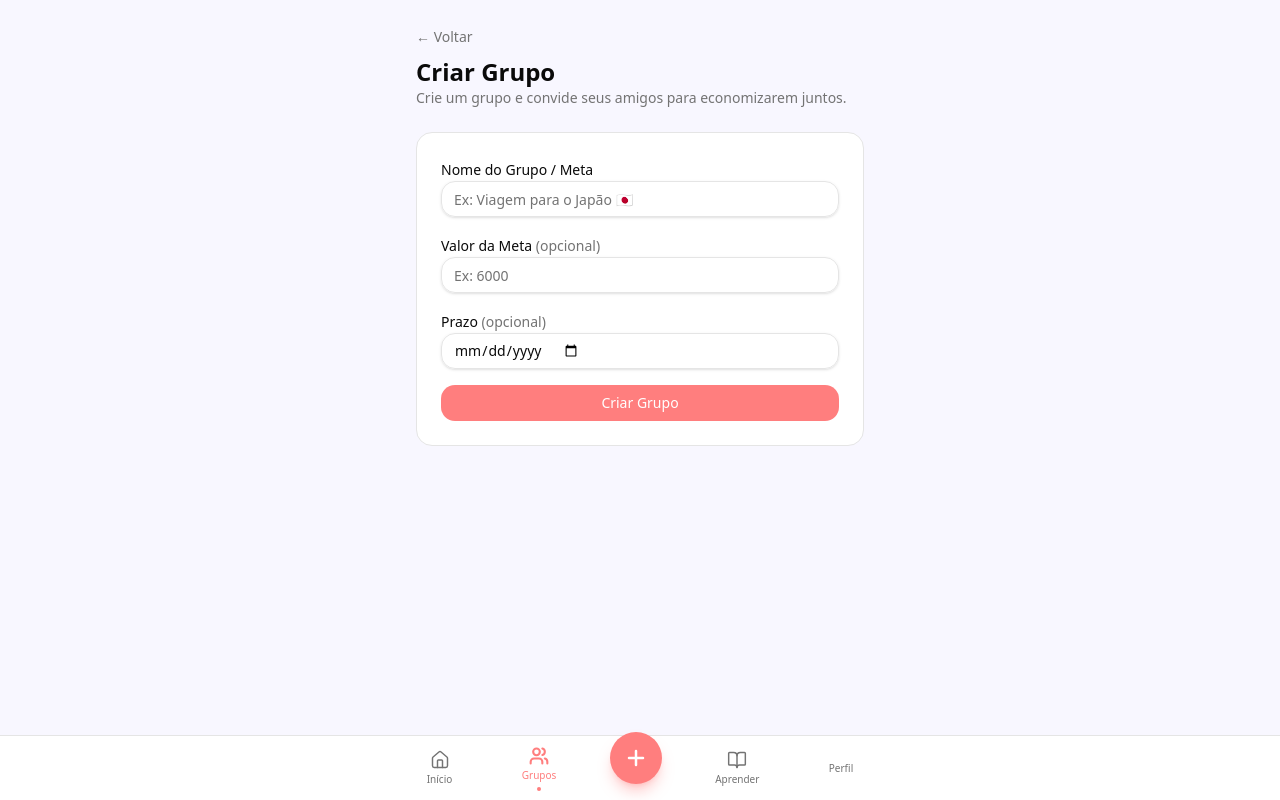
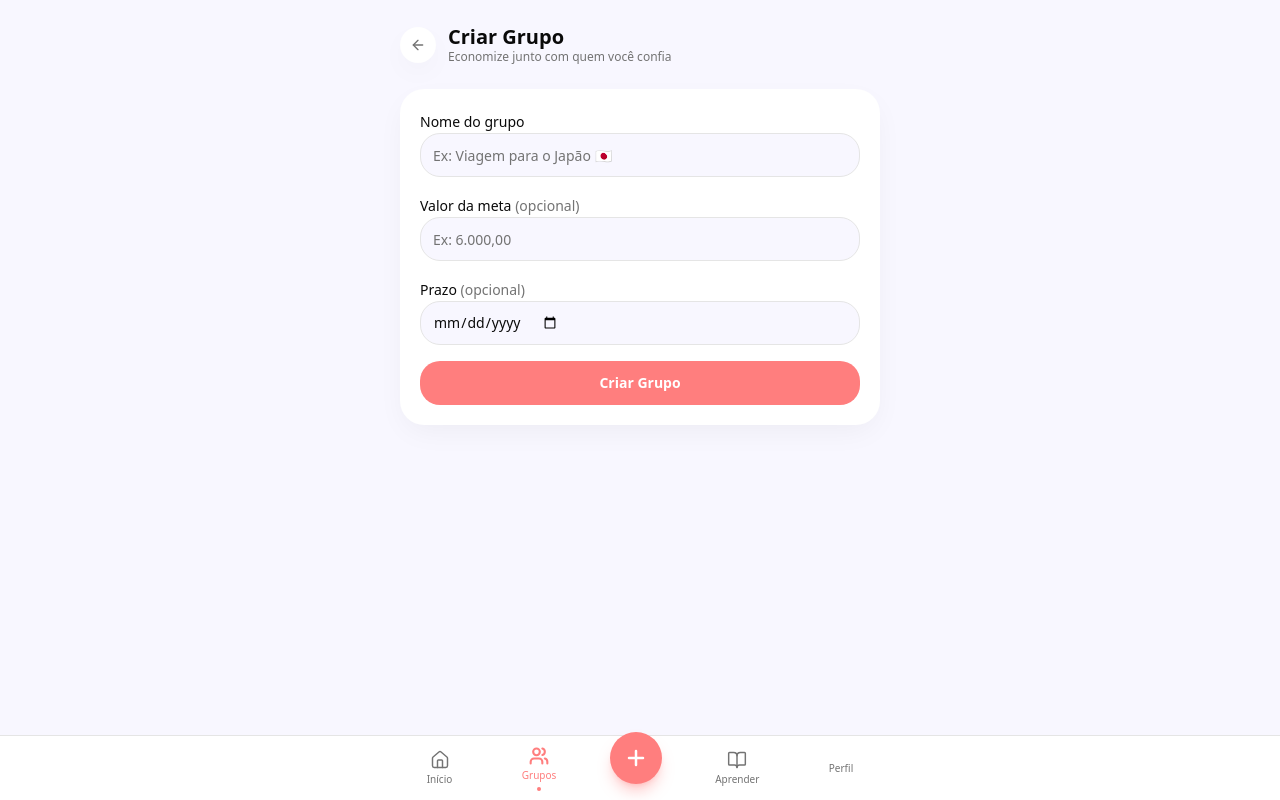
Before and after one commit to araujoerick/poupa-juntos, a Next.js app in the folder apps/web/: page /dashboard/groups/new in a window 1280 px wide. Built offline with nearby package versions, Linux system fonts and the light colour scheme; no server answers.

Commit message:
feat(web): apply design system to create and join group pages

```diff
--- a/apps/web/app/dashboard/groups/join/page.tsx
+++ b/apps/web/app/dashboard/groups/join/page.tsx
@@ -1,22 +1,29 @@
 import Link from "next/link";
+import { ArrowLeft } from "lucide-react";
 import { JoinGroupForm } from "@/components/groups/JoinGroupForm";
 
 export default function JoinGroupPage() {
   return (
-    <div className="mx-auto max-w-md space-y-6">
-      <div>
+    <div className="space-y-6">
+      {/* Header */}
+      <div className="flex items-center gap-3">
         <Link
-          href="/dashboard"
-          className="text-sm text-muted-foreground hover:text-foreground"
+          href="/dashboard/groups"
+          aria-label="Voltar"
+          className="w-9 h-9 rounded-full bg-card card-shadow flex items-center justify-center transition-opacity hover:opacity-80"
         >
-          ← Voltar
+          <ArrowLeft className="w-4 h-4 text-muted-foreground" />
         </Link>
-        <h1 className="mt-2 text-2xl font-bold">Entrar em um Grupo</h1>
-        <p className="text-muted-foreground text-sm">
-          Cole o código de convite compartilhado por um membro do grupo.
-        </p>
+        <div>
+          <h1 className="text-xl font-bold leading-tight">Entrar em um Grupo</h1>
+          <p className="text-xs text-muted-foreground">
+            Use o código compartilhado por um membro
+          </p>
+        </div>
       </div>
-      <div className="rounded-lg border bg-card p-6">
+
+      {/* Form card */}
+      <div className="bg-card rounded-2xl p-5 card-shadow">
         <JoinGroupForm />
       </div>
     </div>
--- a/apps/web/app/dashboard/groups/new/page.tsx
+++ b/apps/web/app/dashboard/groups/new/page.tsx
@@ -1,22 +1,29 @@
 import Link from "next/link";
+import { ArrowLeft } from "lucide-react";
 import { CreateGroupForm } from "@/components/groups/CreateGroupForm";
 
 export default function NewGroupPage() {
   return (
-    <div className="mx-auto max-w-md space-y-6">
-      <div>
+    <div className="space-y-6">
+      {/* Header */}
+      <div className="flex items-center gap-3">
         <Link
-          href="/dashboard"
-          className="text-sm text-muted-foreground hover:text-foreground"
+          href="/dashboard/groups"
+          aria-label="Voltar"
+          className="w-9 h-9 rounded-full bg-card card-shadow flex items-center justify-center transition-opacity hover:opacity-80"
         >
-          ← Voltar
+          <ArrowLeft className="w-4 h-4 text-muted-foreground" />
         </Link>
-        <h1 className="mt-2 text-2xl font-bold">Criar Grupo</h1>
-        <p className="text-muted-foreground text-sm">
-          Crie um grupo e convide seus amigos para economizarem juntos.
-        </p>
+        <div>
+          <h1 className="text-xl font-bold leading-tight">Criar Grupo</h1>
+          <p className="text-xs text-muted-foreground">
+            Economize junto com quem você confia
+          </p>
+        </div>
       </div>
-      <div className="rounded-lg border bg-card p-6">
+
+      {/* Form card */}
+      <div className="bg-card rounded-2xl p-5 card-shadow">
         <CreateGroupForm />
       </div>
     </div>
--- a/apps/web/components/groups/CreateGroupForm.tsx
+++ b/apps/web/components/groups/CreateGroupForm.tsx
@@ -5,6 +5,9 @@ import { createGroup, type GroupActionState } from "@/actions/groups";
 import { SubmitButton } from "@/components/shared/SubmitButton";
 
 const initialState: GroupActionState = { success: false };
+
+const inputClass =
+  "flex h-11 w-full rounded-xl border border-input bg-brand-bg px-3 py-2 text-sm transition-colors placeholder:text-muted-foreground focus-visible:outline-none focus-visible:ring-2 focus-visible:ring-coral/50 focus-visible:border-coral disabled:opacity-50";
 
 export function CreateGroupForm() {
   const [state, formAction, isPending] = useActionState(
@@ -16,7 +19,7 @@ export function CreateGroupForm() {
     <form action={formAction} className="space-y-4">
       <div className="space-y-1.5">
         <label htmlFor="name" className="text-sm font-medium">
-          Nome do Grupo / Meta
+          Nome do grupo
         </label>
         <input
           id="name"
@@ -24,7 +27,7 @@ export function CreateGroupForm() {
           type="text"
           placeholder="Ex: Viagem para o Japão 🇯🇵"
           disabled={isPending}
-          className="flex h-9 w-full rounded-md border border-input bg-transparent px-3 py-1 text-sm shadow-sm transition-colors placeholder:text-muted-foreground focus-visible:outline-none focus-visible:ring-1 focus-visible:ring-ring disabled:opacity-50"
+          className={inputClass}
           required
         />
         {state.fieldErrors?.["name"] && (
@@ -36,7 +39,8 @@ export function CreateGroupForm() {
 
       <div className="space-y-1.5">
         <label htmlFor="targetAmount" className="text-sm font-medium">
-          Valor da Meta <span className="text-muted-foreground">(opcional)</span>
+          Valor da meta{" "}
+          <span className="text-muted-foreground font-normal">(opcional)</span>
         </label>
         <input
           id="targetAmount"
@@ -44,9 +48,9 @@ export function CreateGroupForm() {
           type="number"
           step="0.01"
           min="1"
-          placeholder="Ex: 6000"
+          placeholder="Ex: 6.000,00"
           disabled={isPending}
-          className="flex h-9 w-full rounded-md border border-input bg-transparent px-3 py-1 text-sm shadow-sm transition-colors placeholder:text-muted-foreground focus-visible:outline-none focus-visible:ring-1 focus-visible:ring-ring disabled:opacity-50"
+          className={inputClass}
         />
         {state.fieldErrors?.["targetAmount"] && (
           <p className="text-xs text-destructive">
@@ -57,14 +61,15 @@ export function CreateGroupForm() {
 
       <div className="space-y-1.5">
         <label htmlFor="deadline" className="text-sm font-medium">
-          Prazo <span className="text-muted-foreground">(opcional)</span>
+          Prazo{" "}
+          <span className="text-muted-foreground font-normal">(opcional)</span>
         </label>
         <input
           id="deadline"
           name="deadline"
           type="date"
           disabled={isPending}
-          className="flex h-9 w-full rounded-md border border-input bg-transparent px-3 py-1 text-sm shadow-sm transition-colors placeholder:text-muted-foreground focus-visible:outline-none focus-visible:ring-1 focus-visible:ring-ring disabled:opacity-50"
+          className={inputClass}
         />
         {state.fieldErrors?.["deadline"] && (
           <p className="text-xs text-destructive">
@@ -74,12 +79,17 @@ export function CreateGroupForm() {
       </div>
 
       {state.error && (
-        <p className="rounded-md bg-destructive/10 px-3 py-2 text-sm text-destructive">
+        <p className="rounded-xl bg-destructive/10 px-3 py-2 text-sm text-destructive">
           {state.error}
         </p>
       )}
 
-      <SubmitButton pendingText="Criando...">Criar Grupo</SubmitButton>
+      <SubmitButton
+        pendingText="Criando grupo..."
+        className="w-full h-11 rounded-xl bg-coral text-white font-semibold text-sm transition-opacity hover:opacity-90 disabled:opacity-50"
+      >
+        Criar Grupo
+      </SubmitButton>
     </form>
   );
 }
--- a/apps/web/components/groups/JoinGroupForm.tsx
+++ b/apps/web/components/groups/JoinGroupForm.tsx
@@ -16,15 +16,15 @@ export function JoinGroupForm() {
     <form action={formAction} className="space-y-4">
       <div className="space-y-1.5">
         <label htmlFor="inviteHash" className="text-sm font-medium">
-          Código de Convite
+          Código de convite
         </label>
         <input
           id="inviteHash"
           name="inviteHash"
           type="text"
-          placeholder="Cole o código ou link de convite"
+          placeholder="Cole o código aqui"
           disabled={isPending}
-          className="flex h-9 w-full rounded-md border border-input bg-transparent px-3 py-1 text-sm shadow-sm transition-colors placeholder:text-muted-foreground focus-visible:outline-none focus-visible:ring-1 focus-visible:ring-ring disabled:opacity-50"
+          className="flex h-11 w-full rounded-xl border border-input bg-brand-bg px-3 py-2 text-sm transition-colors placeholder:text-muted-foreground focus-visible:outline-none focus-visible:ring-2 focus-visible:ring-coral/50 focus-visible:border-coral disabled:opacity-50"
           required
         />
         {state.fieldErrors?.["inviteHash"] && (
@@ -35,12 +35,17 @@ export function JoinGroupForm() {
       </div>
 
       {state.error && (
-        <p className="rounded-md bg-destructive/10 px-3 py-2 text-sm text-destructive">
+        <p className="rounded-xl bg-destructive/10 px-3 py-2 text-sm text-destructive">
           {state.error}
         </p>
       )}
 
-      <SubmitButton pendingText="Entrando...">Entrar no Grupo</SubmitButton>
+      <SubmitButton
+        pendingText="Entrando..."
+        className="w-full h-11 rounded-xl bg-coral text-white font-semibold text-sm transition-opacity hover:opacity-90 disabled:opacity-50"
+      >
+        Entrar no Grupo
+      </SubmitButton>
     </form>
   );
 }
```
